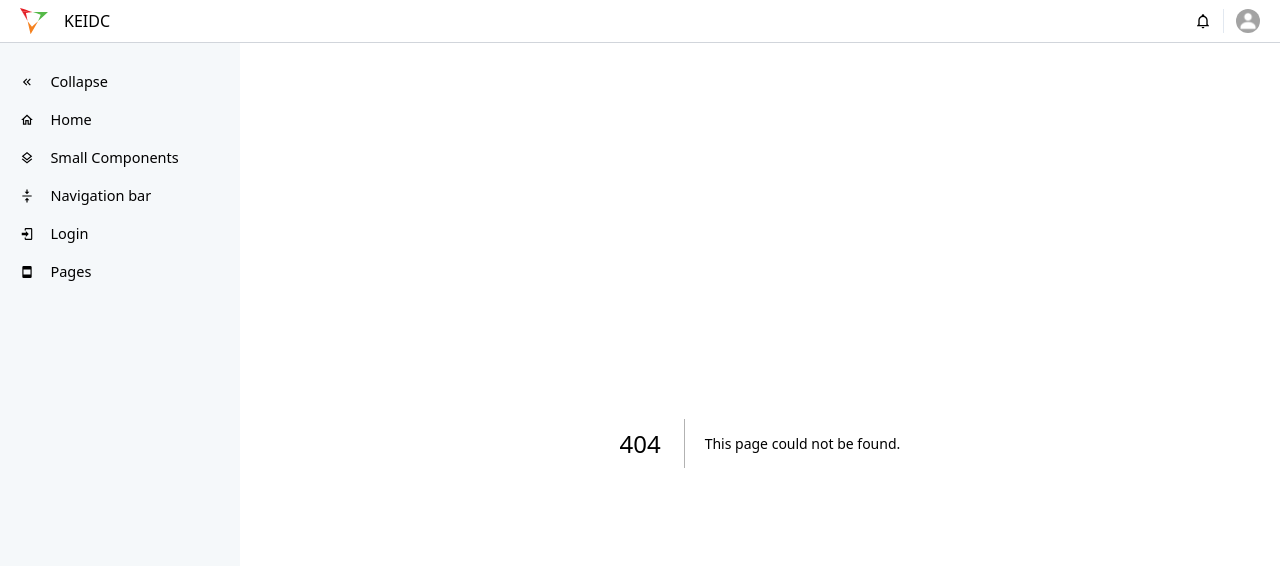
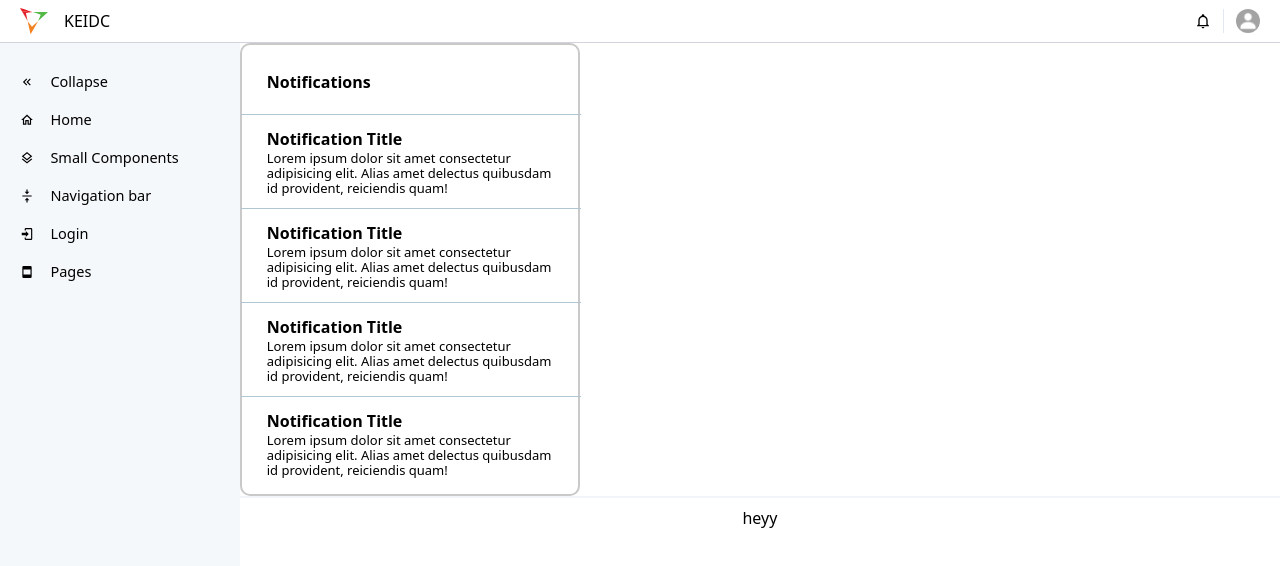
Before and after one commit to Notevenmore/metadb-automitation-seismic-data-file-with-segy-file-format, a Next.js app: page /notification-dialog in a window 1280 px wide. Before the commit this address had no page. Shown: the top 566 px of the page. Built offline with nearby package versions, Linux system fonts and the light colour scheme.

Commit message:
splitted into 1 page for each component (3 page)

```diff
--- /dev/null
+++ b/pages/notification-dialog.js
@@ -0,0 +1,9 @@
+import FloatDialogNotification from "../components/float_dialog"
+
+export default function Home() {
+  return (
+    <div>
+      <FloatDialogNotification></FloatDialogNotification>
+    </div>
+  )
+}
--- /dev/null
+++ b/pages/popup-dialog.js
@@ -0,0 +1,9 @@
+import PopupDialog from '../components/popup_dialog'
+
+export default function Home() {
+  return (
+    <div>
+      <PopupDialog></PopupDialog>
+    </div>
+  )
+}
--- /dev/null
+++ b/pages/profile-dialog.js
@@ -0,0 +1,9 @@
+import {FloatDialogProfile} from "../components/float_dialog"
+
+export default function Home() {
+  return (
+    <div>
+      <FloatDialogProfile></FloatDialogProfile>
+    </div>
+  )
+}
```
